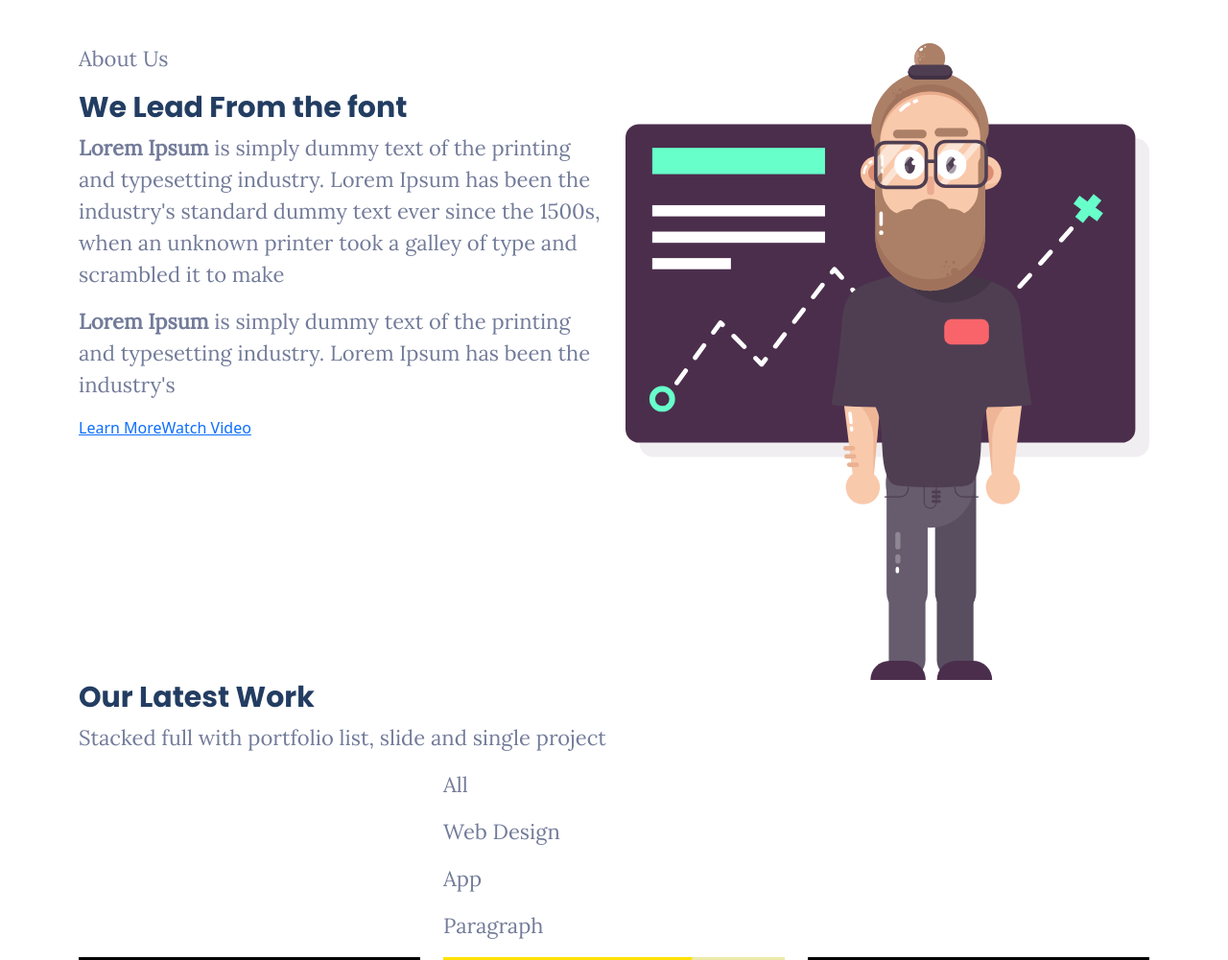
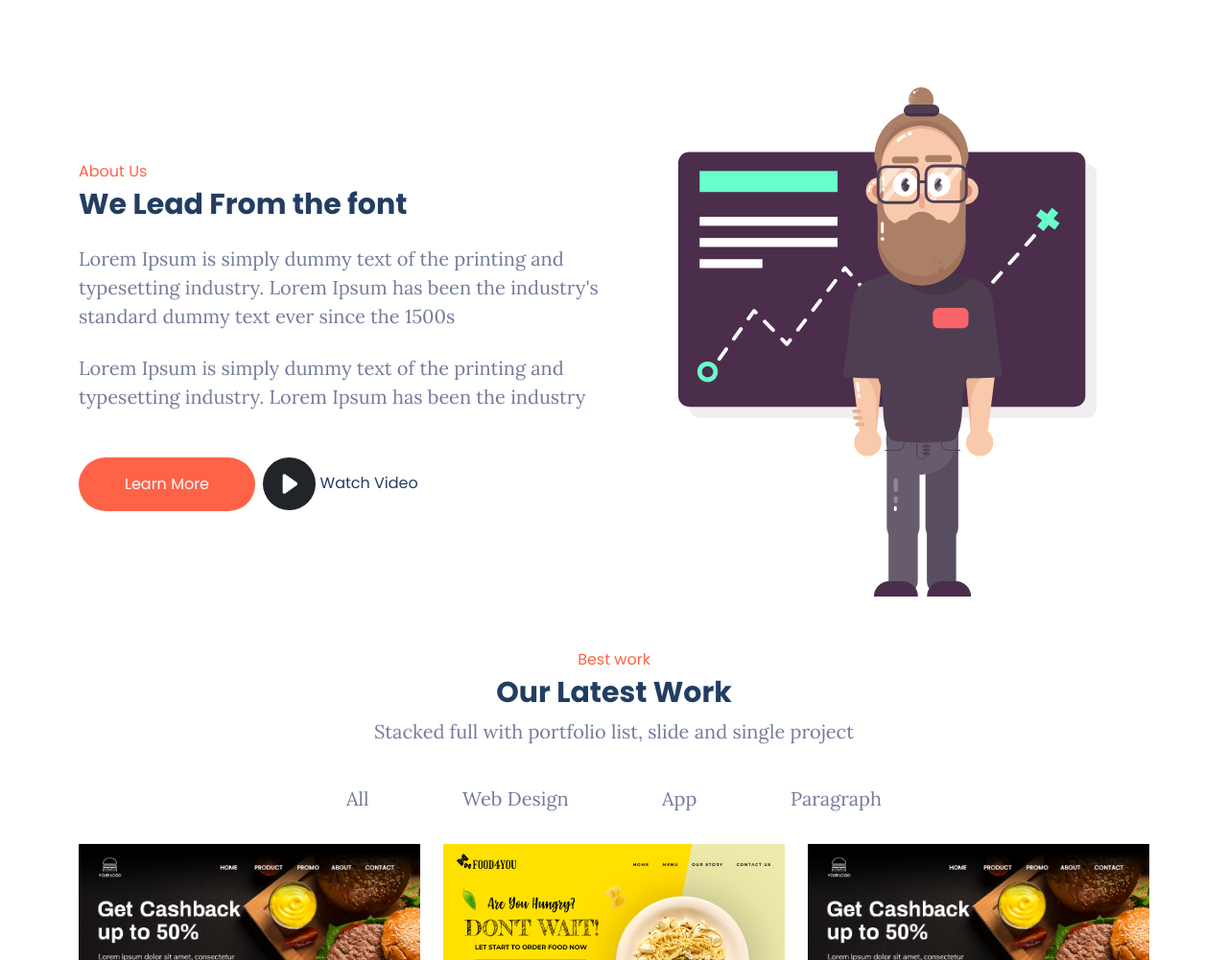
Before and after one commit to Khalid-Hasan-Jihad/digital-agency-landing-page, a plain HTML site: page index.html in a window 1280 px wide. Shown: the part 1566-2567 px from the top of the page at 96% size. Drawn offline with Linux system fonts and the light colour scheme; files whose address does not match are found by name.

Commit message:
many changes

```diff
--- a/assets/css/style.scss
+++ b/assets/css/style.scss
@@ -7,11 +7,25 @@ $tirtiary-color: #727b99;
   font-family: $primary-font;
   font-size: 1.875rem;
   color: $primary-color;
+  font-weight: bold;
 }
 @mixin paragraph_text {
   font-family: "Lora", serif;
-  font-size: 1.375rem;
+  font-size: 1.25rem;
   color: $tirtiary-color;
+}
+@mixin btn_effect {
+  color: white;
+  background-color: $secondary-color;
+  border-radius: 2rem;
+  font-family: $primary-font;
+  padding: 1rem 3rem;
+  text-decoration: none;
+  &:hover {
+    border: 2px solid #233d62;
+    background-color: white;
+    color: #233d62;
+  }
 }
 
 body {
@@ -19,6 +33,7 @@ body {
     font-family: $primary-font;
     font-size: 3rem;
     color: $primary-color;
+    font-weight: bold;
   }
   h2 {
     @include title();
@@ -26,28 +41,29 @@ body {
   p {
     @include paragraph_text();
   }
-  header {
   .hero_img {
     height: 80%;
   }
   .our_btn {
-      color: white;
-      background-color: $secondary-color;
-      border-radius: 2rem;
-      font-family: $primary-font;
-      padding: 1rem 3rem;
-      &:hover {
-        border: 2px solid #233d62;
-        background-color: white;
-        color: #233d62;
+    @include btn_effect();
   }
-    }
-  }
-  main {
-    .our_card:hover{
+  .our_card:hover {
     box-shadow: 0 0 20px #233d6254;
     border-radius: 2rem;
     transition-duration: 0.3s;
   }
+  .watch_btn {
+    color: $primary-color;
+    font-family: $primary-font;
+    text-decoration: none;
+  }
+  .red_text{
+    color: $secondary-color;
+    font-family: $primary-font;
+    line-height: 0%;
+    font-size: 1rem;
+  }
+  .work_effect{
+
   }
 }
--- a/index.html
+++ b/index.html
@@ -12,7 +12,7 @@
     <link rel="icon" href="assets/img/logo.png" />
     <link rel="preconnect" href="https://fonts.googleapis.com" />
     <link rel="preconnect" href="https://fonts.gstatic.com" crossorigin />
-    <link href="https://fonts.googleapis.com/css2?family=Lora&family=Poppins:wght@700&display=swap" rel="stylesheet" />
+    <link href="https://fonts.googleapis.com/css2?family=Lora&family=Poppins:wght@400;700&display=swap" rel="stylesheet" />
   </head>
 
   <body>
@@ -51,6 +51,7 @@
             <p class="mb-5 text-center text-sm-center text-md-start text-lg-start text-xl-start text-xxl-start">Increase your productivity with simple to-do app. App to manage.</p>
             <a href="#" class="mb-5 btn our_btn">Hire Us Today</a>
           </div>
+          <!-- hero img  -->
           <div class="col-12 col-xl-6 col-xxl-6 col-lg-6 col-sm-12 col-md-6 d-flex justify-content-center align-items-center">
             <img class="img-fluid hero_img" src="assets/img/guy_with_glasses.svg" />
           </div>
@@ -69,23 +70,21 @@
         </div>
         <!-- cards start -->
         <div class="row d-flex flex-row align-items-end mt-5 mb-5">
-          <div class="col col-12 col-sm-12 col-md-12 col-lg-4 col-xl-4 col-xxl-4 ">
+          <div class="col col-12 col-sm-12 col-md-6 col-lg-4 col-xl-4 col-xxl-4">
             <div class="d-flex flex-column justify-content-center align-items-center text-center p-5 our_card">
               <img class="img-fluid w-90" src="assets/img/monitor-illustration.png" />
               <h2 class="mt-4 mb-3">UX Design</h2>
               <p>Lorem Ipsum is simply dummy text of the printing and typesetting industry. Lorem Ipsum has been the industry.</p>
             </div>
           </div>
-
-          <div class="col col-12 col-sm-12 col-md-12 col-lg-4 col-xl-4 col-xxl-4">
+          <div class="col col-12 col-sm-12 col-md-6 col-lg-4 col-xl-4 col-xxl-4">
             <div class="d-flex flex-column justify-content-center align-items-center text-center p-5 our_card">
               <img class="img-fluid w-75" src="assets/img/browser_illustrations.png" />
               <h2 class="mt-4 mb-3">UX Design</h2>
               <p>Lorem Ipsum is simply dummy text of the printing and typesetting industry. Lorem Ipsum has been the industry.</p>
             </div>
           </div>
-
-          <div class="col col-12 col-sm-12 col-md-12 col-lg-4 col-xl-4 col-xxl-4">
+          <div class="col col-12 col-sm-12 col-md-6 col-lg-4 col-xl-4 col-xxl-4">
             <div class="d-flex flex-column justify-content-center align-items-center text-center p-5 our_card">
               <img class="img-fluid w-90" src="assets/img/guy-cat-illustration.png" />
               <h2 class="mt-4 mb-3">UX Design</h2>
@@ -95,37 +94,49 @@
         </div>
         <!-- cards end -->
 
+        <!-- about us  -->
         <div class="row">
-          <div class="col">
-            <p>About Us</p>
-            <h2>We Lead From the font</h2>
-            <p>
-              <strong>Lorem Ipsum</strong>&nbsp;is simply dummy text of the printing and typesetting industry. Lorem Ipsum has been the industry's standard dummy text ever since the 1500s, when an unknown printer took a galley of type and scrambled
-              it to make<br />
+          <div class="col-12 col-xl-6 col-xxl-6 col-lg-6 col-sm-12 col-md-6 d-flex justify-content-center flex-column align-items-center align-items-xl-start align-items-md-start align-items-xxl-start align-items-lg-start align-items-sm-center">
+            <p class="text-center text-sm-center text-md-start text-lg-start text-xl-start text-xxl-start red_text">About Us</p>
+            <h2 class="mb-4 text-center text-sm-center text-md-start text-lg-start text-xl-start text-xxl-start">We Lead From the font</h2>
+            <p class="mb-4 text-center text-sm-center text-md-start text-lg-start text-xl-start text-xxl-start">
+              Lorem Ipsum is simply dummy text of the printing and typesetting industry. Lorem Ipsum has been the industry's standard dummy text ever since the 1500s
             </p>
-            <p><strong>Lorem Ipsum</strong>&nbsp;is simply dummy text of the printing and typesetting industry. Lorem Ipsum has been the industry's<br /></p>
-            <a href="#">Learn More</a><a href="#">Watch Video</a>
+            <p class="mb-4 text-center text-sm-center text-md-start text-lg-start text-xl-start text-xxl-start">Lorem Ipsum is simply dummy text of the printing and typesetting industry. Lorem Ipsum has been the industry</p>
+            <div class="mt-4 d-flex flex-row">
+              <a href="#" class="our_btn">Learn More</a>&nbsp;&nbsp;
+              <div>
+                <svg xmlns="http://www.w3.org/2000/svg" width="55" height="55" fill="currentColor" class="bi bi-play-circle-fill" viewBox="0 0 16 16">
+                  <path d="M16 8A8 8 0 1 1 0 8a8 8 0 0 1 16 0zM6.79 5.093A.5.5 0 0 0 6 5.5v5a.5.5 0 0 0 .79.407l3.5-2.5a.5.5 0 0 0 0-.814l-3.5-2.5z" />
+                </svg>
+                <a class="watch_btn" href="#">Watch Video</a>
+              </div>
+            </div>
           </div>
-          <div class="col">
-            <img class="img-fluid" src="assets/img/guy_with_glasses.svg" />
+          <div class="col col-12 col-xl-6 col-xxl-6 col-lg-6 col-sm-12 col-md-6 d-flex justify-content-center align-items-center">
+            <img class="img-fluid hero_img" src="assets/img/guy_with_glasses.svg" />
           </div>
         </div>
+        <!-- our latest work  -->
         <div class="row">
-          <div class="col">
-            <h2>Our Latest Work</h2>
-            <p>Stacked full with portfolio list, slide and single project</p>
+          <div class="col d-flex align-items-center justify-content-center flex-column mb-3">
+            <p class="text-center red_text">Best work</p>
+            <h2 class="text-center text-sm-center">Our Latest Work</h2>
+            <p class="mb-4 text-center text-sm-center">Stacked full with portfolio list, slide and single project</p>
           </div>
         </div>
+
         <div class="row">
-          <div class="col"></div>
-          <div class="col">
-            <p>All</p>
-            <p>Web Design</p>
-            <p>App</p>
-            <p>Paragraph</p>
+          <div class="col d-flex justify-content-center mb-3">
+            <div class="w-50 d-flex flex-row justify-content-between">
+              <p class="work_effect">All</p>
+              <p class="work_effect">Web Design</p>
+              <p class="work_effect">App</p>
+              <p class="work_effect">Paragraph</p>
+            </div>
           </div>
-          <div class="col"></div>
         </div>
+
         <div class="row">
           <div class="col">
             <img class="img-fluid" src="assets/img/1.png" />
```
Also changed, not shown: assets/css/style.css, 1 other file. Lines whose indentation alone changed are shown as unchanged.
